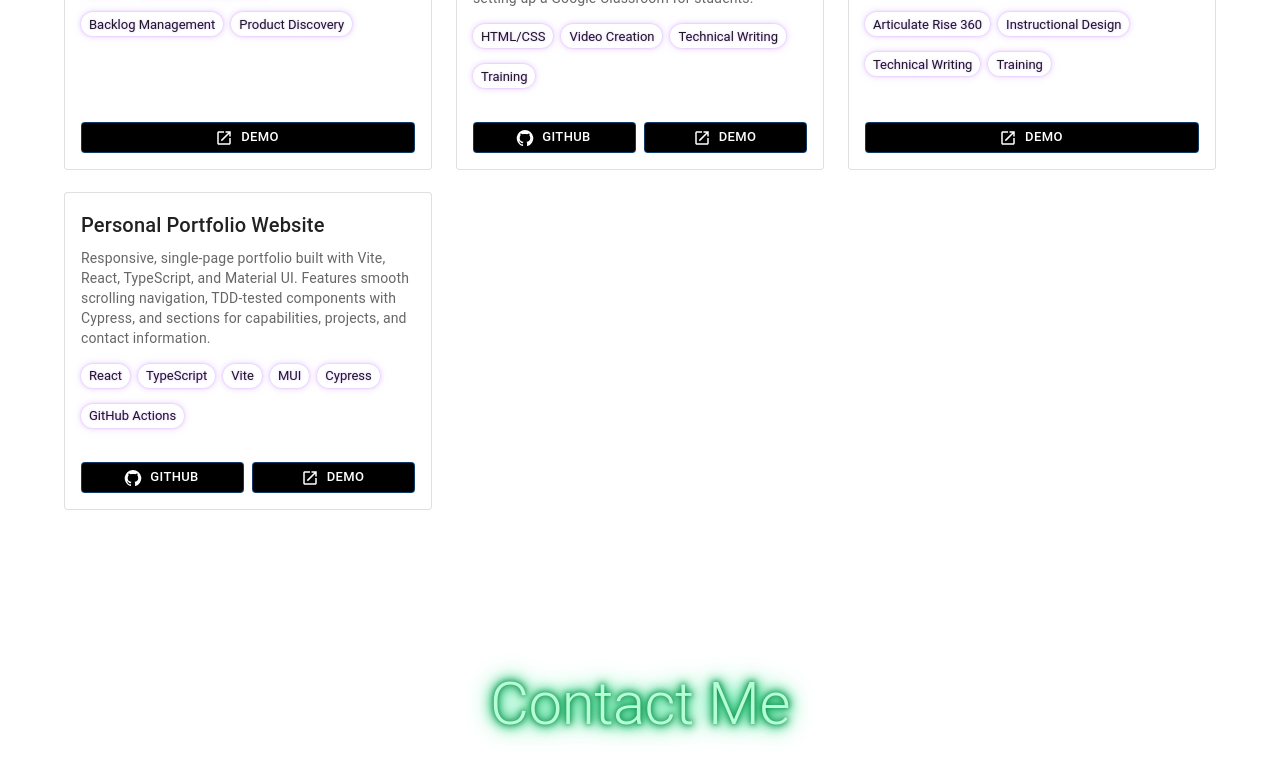
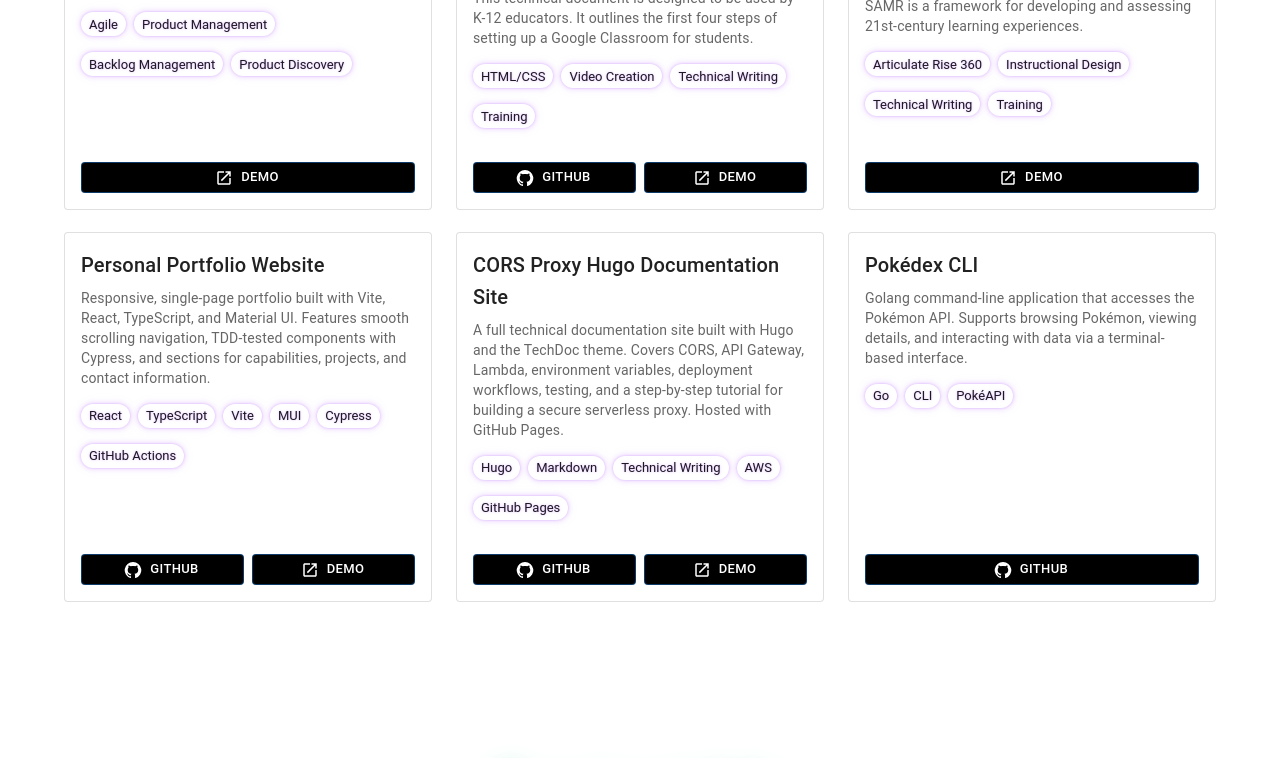
Before and after one commit to cjp0421/my-portfolio, a React (Vite) app: page / in a window 1280 px wide. Shown: the part 2517-3275 px from the top of the page. Built offline with nearby package versions, Linux system fonts and the light colour scheme.

Commit message:
added two projects to projects data

```diff
--- a/src/components/projects/projects_data.ts
+++ b/src/components/projects/projects_data.ts
@@ -44,4 +44,17 @@ export const PROJECTS = [
     githubUrl: "https://github.com/cjp0421/my-portfolio",
     demoUrl: "https://cjp0421.github.io/my-portfolio/",
   },
+  {
+    name: "CORS Proxy Hugo Documentation Site",
+    description: "A full technical documentation site built with Hugo and the TechDoc theme. Covers CORS, API Gateway, Lambda, environment variables, deployment workflows, testing, and a step-by-step tutorial for building a secure serverless proxy. Hosted with GitHub Pages.",
+    stack: ["Hugo", "Markdown", "Technical Writing", "AWS", "GitHub Pages"],
+    githubUrl: "https://github.com/cjp0421/cors-proxy-docs",
+    demoUrl: "https://cjp0421.github.io/cors-proxy-docs/",
+  },
+  {
+    name: "Pokédex CLI",
+    description: "Golang command-line application that accesses the Pokémon API. Supports browsing Pokémon, viewing details, and interacting with data via a terminal-based interface.",
+    stack: ["Go", "CLI", "PokéAPI"],
+    githubUrl: "https://github.com/cjp0421/pokedexcli",
+  },
 ];
```
